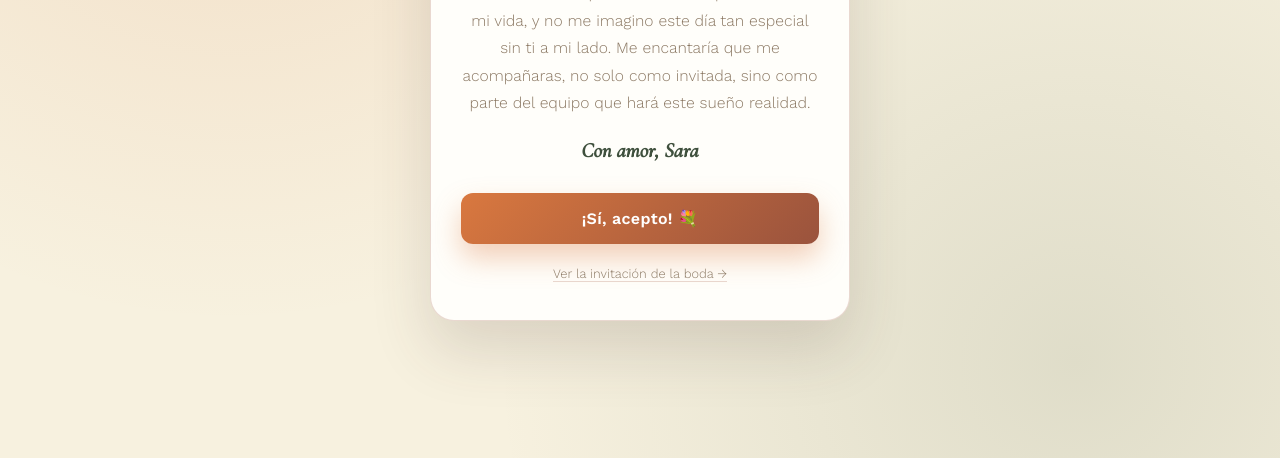
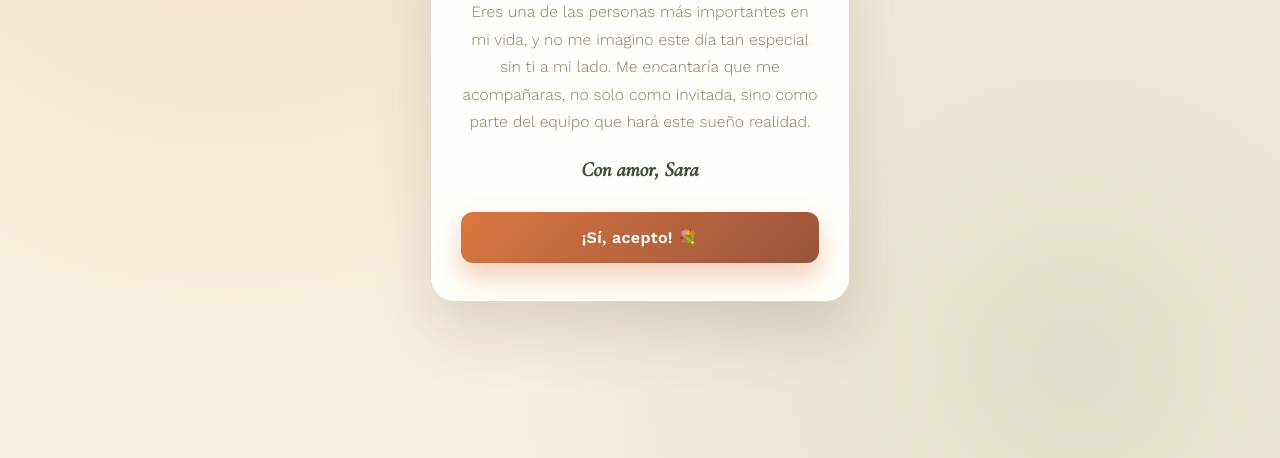
Before and after one commit to marreola121/wedding, a plain HTML site: page damas.html in a window 1280 px wide. Shown: the part 342-800 px from the top of the page. Drawn offline with nearby package versions, Linux system fonts and the light colour scheme.

Commit message:
Update damas.html
quitar el enlace a la invitación

```diff
--- a/damas.html
+++ b/damas.html
@@ -143,7 +143,7 @@
     <p class="msg" data-cfg="askMessage">Eres una de las personas más importantes en mi vida, y no me imagino este día tan especial sin ti a mi lado. Me encantaría que me acompañaras, no solo como invitada, sino como parte del equipo que hará este sueño realidad.</p>
     <div class="signature" data-cfg="signature">Con amor, Sara</div>
     <button type="button" class="accept-btn" id="accept-btn">¡Sí, acepto! 💐</button>
-    <a class="back-link" href="index.html">Ver la invitación de la boda →</a>
+    <!--a class="back-link" href="index.html">Ver la invitación de la boda →</a-->
   </div>
 
   <div class="thanks-view">
@@ -152,7 +152,7 @@
     <h1 data-cfg="thanksTitle">¡Gracias por decir que sí!</h1>
     <p class="msg" data-cfg="thanksMessage">No sabes lo feliz que me haces. Pronto te comparto todos los detalles de lo que viene — por ahora solo quería que lo supieras primero que nadie.</p>
     <div class="signature" data-cfg="signature">Con amor, Sara</div>
-    <a class="back-link" href="index.html">Ver la invitación de la boda →</a>
+    <!--a class="back-link" href="index.html">Ver la invitación de la boda →</a-->
   </div>
 </div>
 
```
